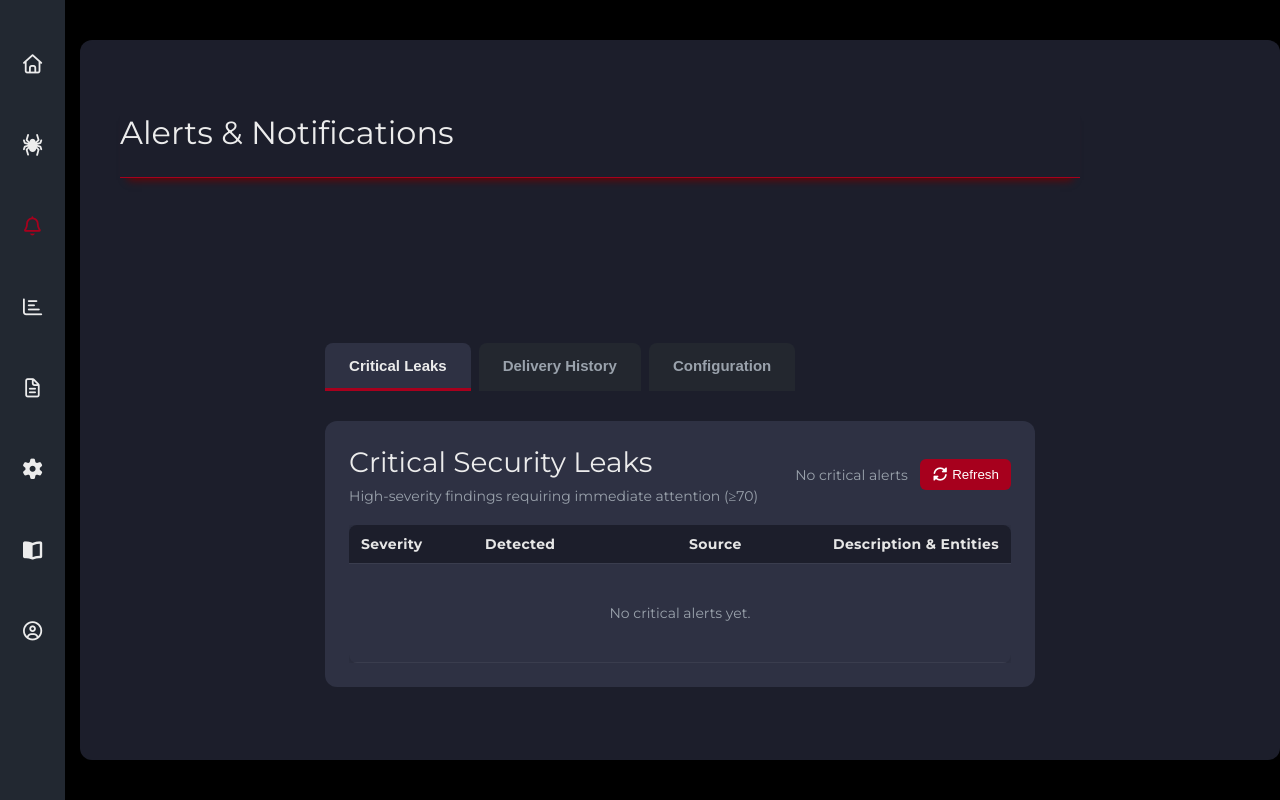
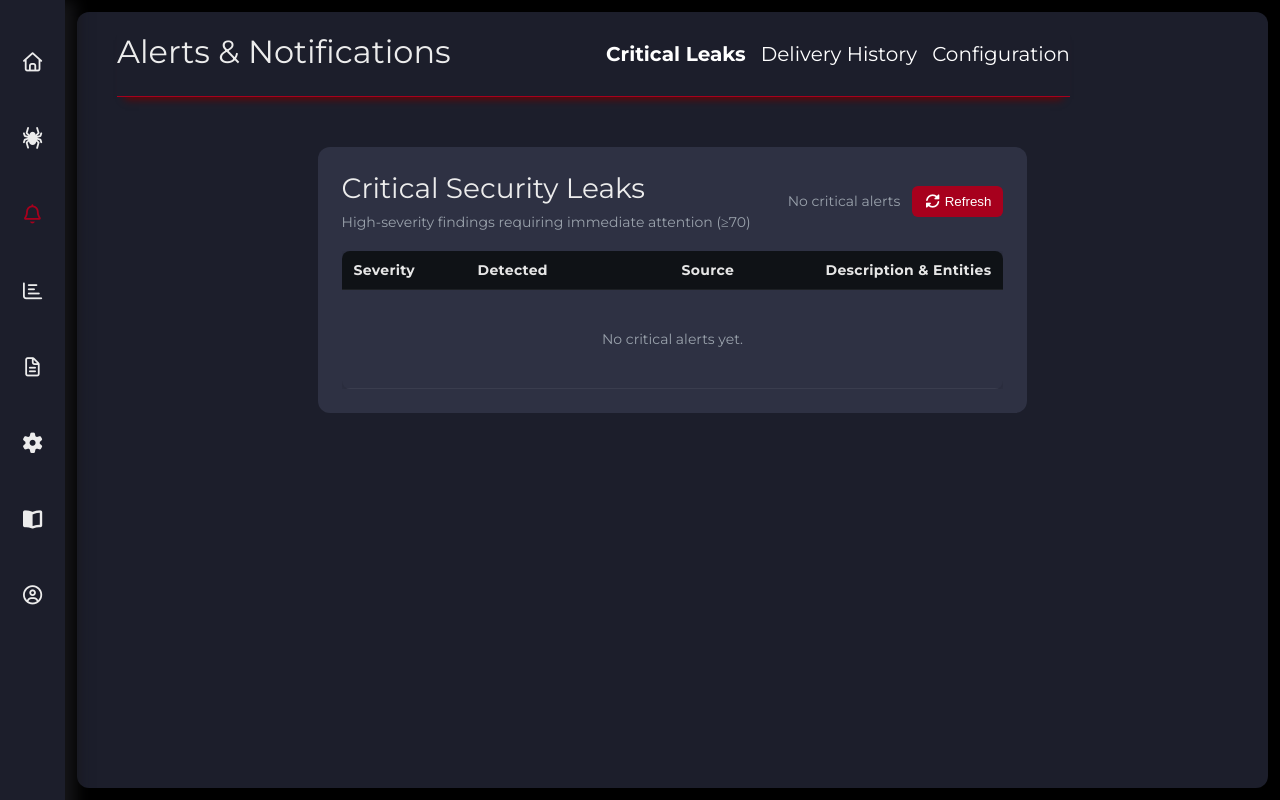
Before and after one commit to gph626/490_Senior_Project, a Flask app: page /alerts/ in a window 1280 px wide. Run offline with Flask 3, Linux system fonts and the light colour scheme; the visitor is signed in with stand-in values (Sample User, id 1); some libraries are stand-ins or nearby versions.

Commit message:
11/24/25 saves

```diff
--- a/dashboard/base.css
+++ b/dashboard/base.css
@@ -237,18 +237,7 @@ body {
     min-height: 100vh;
 }
 
-.sidebar {
-    background: #222831;
-    color: #ECECEC;
-    width: 65px; /* unify with new.css */
-    padding: 40px 0 0 0;
-    box-shadow: 2px 0 8px rgba(0,0,0,0.08);
-    display: flex;
-    flex-direction: column;
-    align-items: center;
-    position: fixed; /* keep consistent fixed narrow sidebar */
-    height: 100vh;
-}
+
 
 .sidebar-user {
     display: flex;
@@ -346,21 +335,7 @@ body {
     width: 100%;
 }
 
-.sidebar nav a {
-    color: #ECECEC;
-    text-decoration: none;
-    font-weight: bold;
-    font-size: 1.2em;
-    display: block;
-    padding: 12px 24px;
-    border-radius: 6px;
-    transition: background 0.2s;
-}
 
-.sidebar nav a:hover {
-    background: #A7001D;
-    color: #ECECEC;
-}
 
 main {
     flex: 1;
@@ -520,7 +495,7 @@ section.report-section {
 }
 
 /* Slightly shift tables left inside card to align with page baseline */
-.align-left-tight { margin-left: -16px; }
+
 
 table.data {
     width: 100%;
--- a/dashboard/new.css
+++ b/dashboard/new.css
@@ -644,39 +577,7 @@ table.data tr:hover {
 }
 
 /* Tabs */
-.tabs { display: flex; gap: 8px; margin: 8px 0 12px; }
-.tab-btn {
-    background: #0f1216;
-    color: #e6e6e6;
-    border: 1px solid rgba(255,255,255,0.06);
-    padding: 8px 12px;
-    border-radius: 6px;
-    cursor: pointer;
-}
 .tab-btn.active { background: #A7001D; color: #fff; border-color: transparent; }
-
-/* Professional tab buttons for alerts page */
-.tab-button {
-    background: #23272F;
-    color: #9aa2ac;
-    border: none;
-    border-bottom: 3px solid transparent;
-    padding: 14px 24px;
-    font-size: 15px;
-    font-weight: 600;
-    cursor: pointer;
-    transition: all 0.2s ease;
-    border-radius: 8px 8px 0 0;
-}
-.tab-button:hover {
-    background: #2e3143;
-    color: #ECECEC;
-}
-.tab-button.active {
-    background: #2e3143;
-    color: #ECECEC;
-    border-bottom-color: #A7001D;
-}
 
 .tab-content { display: none; width: 100%; max-width: 100%; }
 .tab-content.active { display: block; width: 100%; max-width: 100%; }
@@ -835,7 +736,13 @@ table.data tr:hover {
     text-align: center;
 }
 
-.dynamic-highlight, li {
+h3>a {
+    text-decoration: none;
+}
+
+.dynamic-highlight,
+li,
+h3>a {
     color: var(--text-color);
     padding-bottom: 3px;
     background-image: linear-gradient(var(--secondary-color));
@@ -947,3 +856,31 @@ ul li a.active {
 .report-link:hover {
     background-color: #45000c;
 }
+
+.sub-tabs {
+    display: flex;
+    flex-direction: row;
+    color: white;
+    gap: 15px;
+    margin-left: auto;
+    align-self: center;
+    font-size: 20px;
+}
+
+.head-and-sub {
+    display: flex;
+    flex-direction: row;
+}
+
+.tab-button {
+    transition: all .3s;
+}
+
+.tab-button:hover {
+    text-shadow: 0 0 5px #ffffff;
+    cursor: pointer;
+}
+
+.tab-button.active {
+    font-weight: 600;
+}
--- a/templates/account.html
+++ b/templates/account.html
@@ -6,8 +6,8 @@
     <meta name="description" content="Homepage with dashboard, resources, and account management for users.">
     <meta name="keywords" content="homepage, dashboard, resources, account, user, web">
     <title>Account Page</title>
+    <link rel="stylesheet" href="/dashboard/base.css">
     <link rel="stylesheet" href="/dashboard/new.css">
-    <link rel="stylesheet" href="/dashboard/base.css">
     <link rel="stylesheet" href="https://cdnjs.cloudflare.com/ajax/libs/font-awesome/7.0.1/css/all.min.css">
 </head>
 <body>
--- a/templates/alerts.html
+++ b/templates/alerts.html
@@ -6,8 +6,8 @@
     <meta name="description" content="Alerts for dark web monitoring dashboard.">
     <meta name="keywords" content="alerts, dashboard, security, dark web">
     <title>Alerts</title>
+
     <link rel="stylesheet" href="/dashboard/new.css">
-    <link rel="stylesheet" href="/dashboard/base.css">
     <link rel="stylesheet" href="https://cdnjs.cloudflare.com/ajax/libs/font-awesome/7.0.1/css/all.min.css">
 </head>
 <body>
@@ -27,8 +27,13 @@
             </nav>
         </aside>
         <main>
-            <div class="section-heading">
+            <div class="section-heading head-and-sub">
                 <h2>Alerts & Notifications</h2>
+                <nav class="sub-tabs">
+                    <ul class="tab-button active" data-tab="critical">Critical Leaks</ul>
+                    <ul class="tab-button" data-tab="history">Delivery History</ul>
+                    <ul class="tab-button" data-tab="settings">Configuration</ul>
+                </nav>
             </div>
 
             <!-- Timer Display -->
@@ -38,11 +43,11 @@
 
             <!-- Professional Tabs Layout -->
             <div style="max-width: 1400px; margin: 0 auto; padding: 0 40px;">
-                <div class="tabs" style="margin-bottom: 30px;">
+                <!-- <div class="tabs" style="margin-bottom: 30px;">
                     <button class="tab-button active" data-tab="critical">Critical Leaks</button>
                     <button class="tab-button" data-tab="history">Delivery History</button>
                     <button class="tab-button" data-tab="settings">Configuration</button>
-                </div>
+                </div> -->
 
                 <!-- Critical Leaks Tab -->
                 <div id="critical-tab" class="tab-content active">
--- a/templates/config.html
+++ b/templates/config.html
@@ -4,8 +4,8 @@
     <meta charset="UTF-8">
     <meta name="viewport" content="width=device-width, initial-scale=1.0">
     <title>Crawler Configuration</title>
+    <link rel="stylesheet" href="/dashboard/base.css">
     <link rel="stylesheet" href="/dashboard/new.css">
-    <link rel="stylesheet" href="/dashboard/base.css">
     <link rel="stylesheet" href="https://cdnjs.cloudflare.com/ajax/libs/font-awesome/7.0.1/css/all.min.css">
 </head>
 <body>
--- a/templates/leaks.html
+++ b/templates/leaks.html
@@ -23,7 +23,7 @@
         </ul>
       </nav>
     </aside>
-  <main style="justify-content:center;">
+  <main>
     <div class="section-heading">
       <h2>Leaks</h2>
     </div>
@@ -33,7 +33,7 @@
         <i class="fa-solid fa-clock"></i> Loading timer...
     </div>
 
-    <section style="width:100%; max-width:1200px; margin:0 auto;">
+    <section style="max-width:100%; max-width:1200px; margin:0 auto;">
 
         <!-- Toolbar: crawler run buttons moved to the top -->
         <div class="dashboard-item" style="margin-bottom:12px;">
@@ -98,7 +98,7 @@
             <button id="nextPage" class="btn-primary" title="Next" style="padding:4px 10px;">›</button>
           </div>
           <div class="table-wrap align-left-tight" style="overflow-x: auto; max-width: 100%;">
-            <table class="data" id="leaks-table" style="width: 100%; table-layout: fixed;">
+            <table class="data" id="leaks-table" style="max-width: 100%; table-layout: fixed;">
               <thead>
                 <tr>
                   <th style="width: 10%;">Source</th>
```
Also changed, not shown: other parts of dashboard/new.css (+7 -72 lines), templates/dashboard.html (+9 -9 lines), templates/reports.html (+5 -6 lines), templates/resources.html (+7 -7 lines).
